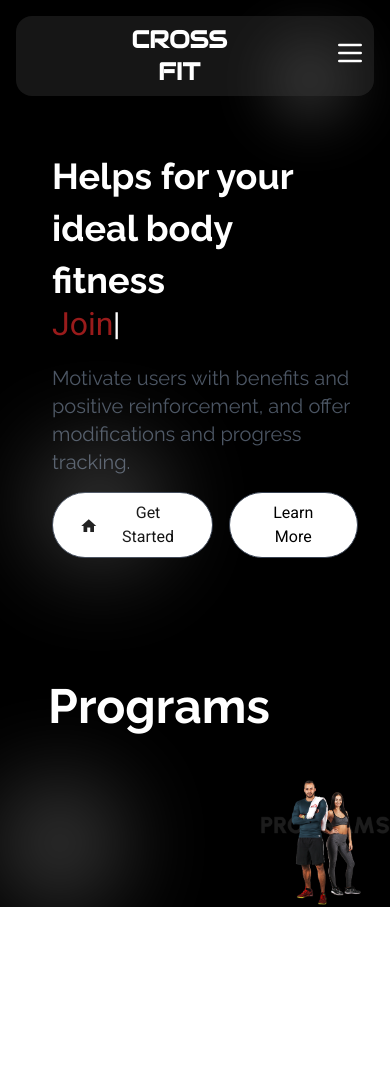
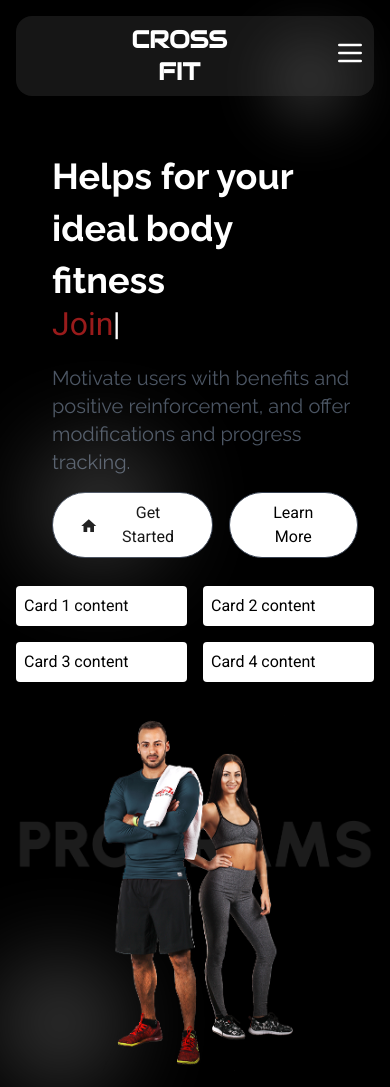
Before and after one commit to shehanrandika99/Modern-Gym, an Angular app in the folder GymApplication/: page / in a window 390 px wide. Before the commit the page ends 907 px from the top, so only its background shows below. Built offline with nearby package versions, Linux system fonts and the light colour scheme.

Commit message:
Refactor program component layout for improved structure and responsiveness

```diff
--- a/GymApplication/src/app/program/program.component.html
+++ b/GymApplication/src/app/program/program.component.html
@@ -1,15 +1,25 @@
-<div class="mt-16">
-    <div class="">
-        <h1 class="text-5xl font-bold text-start text-white p-12 md:text-start sm:text-center">Programs</h1>
-    <div class="flex">
-        <div class="w-2/3">
-            <div class="flex p-2">
-                <div class="w-1/2"></div>
-                <div class="w-1/2"></div>
+<div class="">
+    <div class="h-full flex flex-col md:flex-row">
+        <div class="w-full md:w-1/2 h-1/2 md:h-full p-4">
+            <div class="flex flex-row gap-4 mb-4">
+                <div class="w-1/2 p-2 bg-white shadow rounded">
+                    <p>Card 1 content</p>
+                </div>
+                <div class="w-1/2 p-2 bg-white shadow rounded">
+                    <p>Card 2 content</p>
+                </div>
+            </div>
+            <div class="flex flex-row gap-4">
+                <div class="w-1/2 p-2 bg-white shadow rounded">
+                    <p>Card 3 content</p>
+                </div>
+                <div class="w-1/2 p-2 bg-white shadow rounded">
+                    <p>Card 4 content</p>
+                </div>
             </div>
         </div>
-        <div class="w-1/3">
-            <img src="images/background2.png" alt="background" class="h-auto object-cover" />
+        <div class="w-full md:w-1/2 h-1/2 md:h-full p-4">
+            <img src='images/background2.png' alt="program image" class="object-cover" />
         </div>
     </div>
 </div>
```
